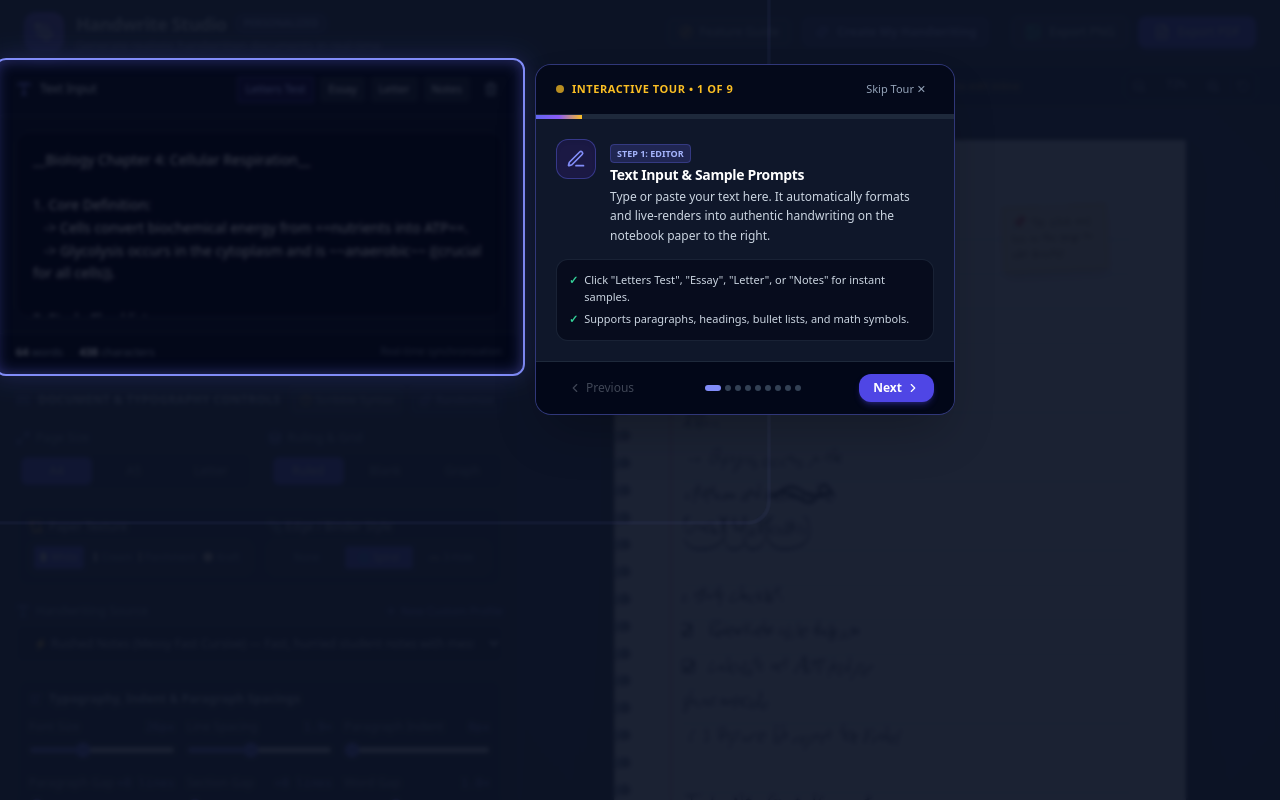
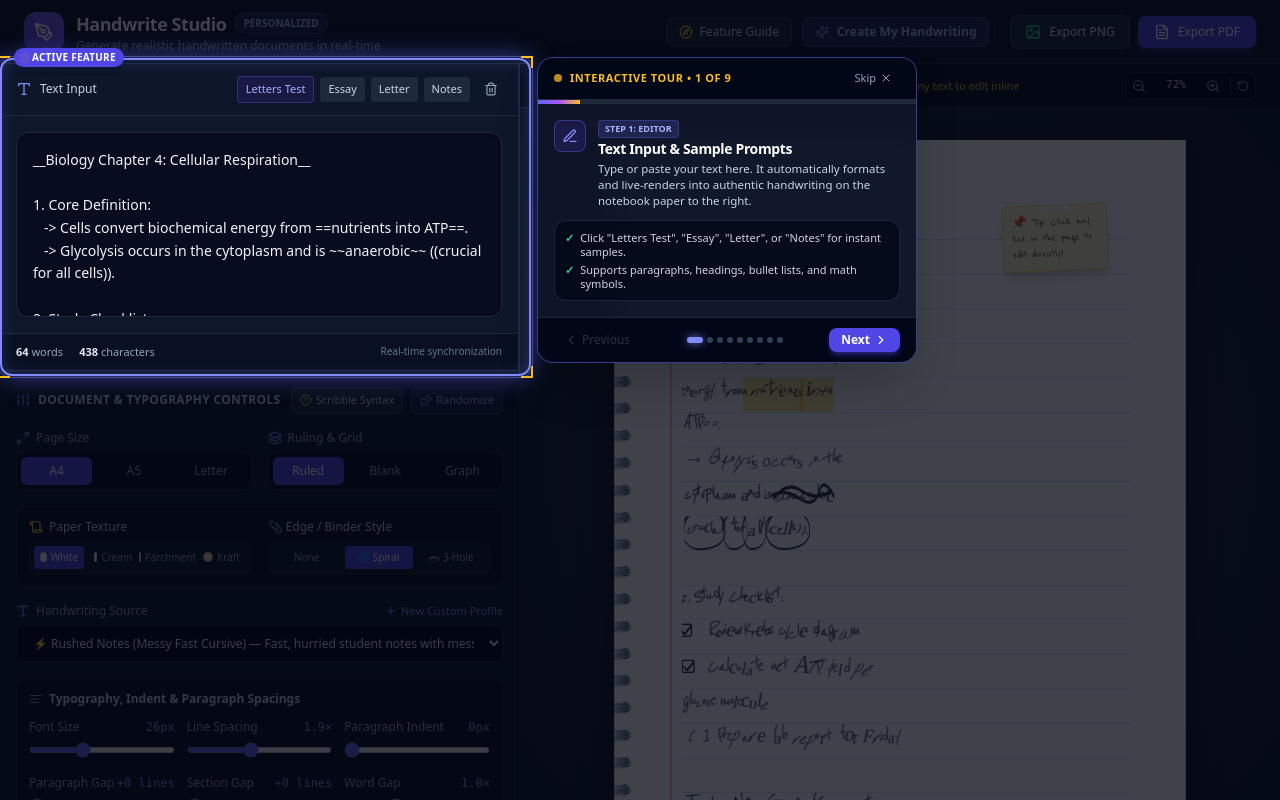
Before and after one commit to nandu65/text-to-handwrite-app, a React (Vite) app: page / in a window 1280 px wide. Built offline with nearby package versions, Linux system fonts and the light colour scheme; a web font is replaced by a local one.

Commit message:
fix(tour): eliminate backdrop blur over target, smart non-occluding positioning, and ensure Next/Previous buttons are always visible in viewport

```diff
--- a/src/components/GuidedTour.tsx
+++ b/src/components/GuidedTour.tsx
@@ -1,4 +1,4 @@
-import React, { useState, useEffect, useRef } from 'react';
+import React, { useState, useEffect, useRef, useCallback } from 'react';
 import {
   Sparkles,
   Edit3,
@@ -12,9 +12,9 @@ import {
   Type,
   Layers,
   MoveVertical,
+  CheckCircle2,
   HelpCircle,
-  CheckCircle2,
-  Compass,
+  Eye,
 } from 'lucide-react';
 
 export interface TourStep {
@@ -35,7 +35,7 @@ const TOUR_STEPS: TourStep[] = [
     targetId: 'tour-text-editor',
     title: 'Text Input & Sample Prompts',
     badge: 'Step 1: Editor',
-    icon: <Edit3 className="w-5 h-5 text-indigo-400" />,
+    icon: <Edit3 className="w-4 h-4 text-indigo-400" />,
     description:
       'Type or paste your text here. It automatically formats and live-renders into authentic handwriting on the notebook paper to the right.',
     tips: [
@@ -49,7 +49,7 @@ const TOUR_STEPS: TourStep[] = [
     targetId: 'tour-scribble-guide',
     title: '✏️ Organic Scribbles & Mistake Syntax',
     badge: 'Step 2: Human Scribbles',
-    icon: <Sparkles className="w-5 h-5 text-amber-400" />,
+    icon: <Sparkles className="w-4 h-4 text-amber-400" />,
     description:
       'Render realistic hand-drawn mistakes, highlights, circle loops, and checkboxes using simple markdown syntax.',
     tips: [
@@ -61,14 +61,14 @@ const TOUR_STEPS: TourStep[] = [
       '-> and => ➔ Handwritten arrows',
     ],
     example: '~~error~~ ==key concept== ((circle this)) __title__ [x] Done -> Next',
-    preferredPlacement: 'bottom',
+    preferredPlacement: 'right',
   },
   {
     id: 'create-handwriting',
     targetId: 'tour-create-handwriting',
     title: '🌟 Create My Handwriting Font',
     badge: 'Step 3: Personal Handwriting',
-    icon: <Type className="w-5 h-5 text-emerald-400" />,
+    icon: <Type className="w-4 h-4 text-emerald-400" />,
     description:
       'Turn your own personal physical handwriting into a digital font with zero background boxes!',
     tips: [
@@ -84,7 +84,7 @@ const TOUR_STEPS: TourStep[] = [
     targetId: 'tour-paper-controls',
     title: '📄 Paper Textures & Spiral Binding',
     badge: 'Step 4: Paper Realism',
-    icon: <Scroll className="w-5 h-5 text-amber-400" />,
+    icon: <Scroll className="w-4 h-4 text-amber-400" />,
     description:
       'Choose authentic physical paper textures and notebook edge bindings.',
     tips: [
@@ -99,7 +99,7 @@ const TOUR_STEPS: TourStep[] = [
     targetId: 'tour-typography-controls',
     title: '📐 Typography, Indent & Spacing',
     badge: 'Step 5: Layout & Flow',
-    icon: <Layers className="w-5 h-5 text-blue-400" />,
+    icon: <Layers className="w-4 h-4 text-blue-400" />,
     description:
       'Fine-tune the geometry of your writing to look naturally spaced and authentic.',
     tips: [
@@ -115,7 +115,7 @@ const TOUR_STEPS: TourStep[] = [
     targetId: 'tour-margins-controls',
     title: '📏 Precise Page Margins',
     badge: 'Step 6: Margins',
-    icon: <MoveVertical className="w-5 h-5 text-indigo-400" />,
+    icon: <MoveVertical className="w-4 h-4 text-indigo-400" />,
     description:
       'Adjust physical margins with millimeter precision.',
     tips: [
@@ -129,7 +129,7 @@ const TOUR_STEPS: TourStep[] = [
     targetId: 'tour-camera-studio',
     title: '📸 Mobile Camera & Desk Studio',
     badge: 'Step 7: Lighting Studio',
-    icon: <Camera className="w-5 h-5 text-violet-400" />,
+    icon: <Camera className="w-4 h-4 text-violet-400" />,
     description:
       'Give your generated pages the authentic look of a smartphone photo taken on a physical desk.',
     tips: [
@@ -145,7 +145,7 @@ const TOUR_STEPS: TourStep[] = [
     targetId: 'tour-paper-preview',
     title: '🖱️ Live Paper & Click-to-Edit',
     badge: 'Step 8: Interactive Canvas',
-    icon: <MousePointer className="w-5 h-5 text-rose-400" />,
+    icon: <MousePointer className="w-4 h-4 text-rose-400" />,
     description:
       'Preview your handwritten document in real-time with full interactive features.',
     tips: [
@@ -160,7 +160,7 @@ const TOUR_STEPS: TourStep[] = [
     targetId: 'tour-export-buttons',
     title: '📥 Ultra-Crisp Export (PNG & PDF)',
     badge: 'Step 9: Export',
-    icon: <Download className="w-5 h-5 text-emerald-400" />,
+    icon: <Download className="w-4 h-4 text-emerald-400" />,
     description:
       'Download your final handwritten assignments with crystal-clear print resolution.',
     tips: [
@@ -180,37 +180,67 @@ export const GuidedTour: React.FC<GuidedTourProps> = ({ isOpen, onClose }) => {
   const [currentStep, setCurrentStep] = useState<number>(0);
   const [targetRect, setTargetRect] = useState<DOMRect | null>(null);
   const popoverRef = useRef<HTMLDivElement>(null);
+  const animFrameRef = useRef<number | null>(null);
 
   const step = TOUR_STEPS[currentStep];
   const isLast = currentStep === TOUR_STEPS.length - 1;
 
   // Locate target element and compute spotlight rectangle
-  const updateTargetPosition = () => {
+  const updateTargetPosition = useCallback(() => {
     if (!isOpen || !step) return;
     const el = document.getElementById(step.targetId);
     if (el) {
-      el.scrollIntoView({ behavior: 'smooth', block: 'center', inline: 'nearest' });
       const rect = el.getBoundingClientRect();
       setTargetRect(rect);
     } else {
       setTargetRect(null);
     }
-  };
+  }, [isOpen, step]);
 
+  // Scroll target element into view smoothly when step changes
   useEffect(() => {
-    if (isOpen) {
-      const timer = setTimeout(updateTargetPosition, 100);
-      window.addEventListener('resize', updateTargetPosition);
-      window.addEventListener('scroll', updateTargetPosition, true);
+    if (!isOpen || !step) return;
 
-      return () => {
-        clearTimeout(timer);
-        window.removeEventListener('resize', updateTargetPosition);
-        window.removeEventListener('scroll', updateTargetPosition, true);
-      };
+    const el = document.getElementById(step.targetId);
+    if (el) {
+      // Smoothly scroll container or window to make element visible
+      el.scrollIntoView({ behavior: 'smooth', block: 'center', inline: 'center' });
     }
-  }, [isOpen, currentStep]);
 
+    // Continuously update position during smooth scroll animation
+    let frames = 0;
+    const loop = () => {
+      updateTargetPosition();
+      frames++;
+      if (frames < 40) {
+        animFrameRef.current = requestAnimationFrame(loop);
+      }
+    };
+    animFrameRef.current = requestAnimationFrame(loop);
+
+    return () => {
+      if (animFrameRef.current) cancelAnimationFrame(animFrameRef.current);
+    };
+  }, [isOpen, currentStep, step, updateTargetPosition]);
+
+  // Listen for window resize and scroll events
+  useEffect(() => {
+    if (!isOpen) return;
+
+    const onScrollOrResize = () => {
+      updateTargetPosition();
+    };
+
+    window.addEventListener('resize', onScrollOrResize, { passive: true });
+    window.addEventListener('scroll', onScrollOrResize, { capture: true, passive: true });
+
+    return () => {
+      window.removeEventListener('resize', onScrollOrResize);
+      window.removeEventListener('scroll', onScrollOrResize, true);
+    };
+  }, [isOpen, updateTargetPosition]);
+
+  // Keyboard navigation
   useEffect(() => {
     const handleKeyDown = (e: KeyboardEvent) => {
       if (!isOpen) return;
@@ -220,7 +250,7 @@ export const GuidedTour: React.FC<GuidedTourProps> = ({ isOpen, onClose }) => {
     };
     window.addEventListener('keydown', handleKeyDown);
     return () => window.removeEventListener('keydown', handleKeyDown);
-  }, [isOpen, currentStep]);
+  }, [isOpen, currentStep, isLast]);
 
   if (!isOpen) return null;
 
@@ -228,7 +258,7 @@ export const GuidedTour: React.FC<GuidedTourProps> = ({ isOpen, onClose }) => {
     if (isLast) {
       handleSkip();
     } else {
-      setCurrentStep((prev) => prev + 1);
+      setCurrentStep((prev) => Math.min(TOUR_STEPS.length - 1, prev + 1));
     }
   };
 
@@ -241,88 +271,161 @@ export const GuidedTour: React.FC<GuidedTourProps> = ({ isOpen, onClose }) => {
     onClose();
   };
 
-  // Compute Popover Position relative to Target Rect
+  // Smart non-occluding popover positioning
   const getPopoverStyle = (): React.CSSProperties => {
+    const cardWidth = Math.min(380, window.innerWidth - 32);
+    const estimatedCardHeight = 320; // Compact height
+    const margin = 18;
+
     if (!targetRect) {
       return {
         position: 'fixed',
         top: '50%',
         left: '50%',
         transform: 'translate(-50%, -50%)',
-        zIndex: 60,
+        width: `${cardWidth}px`,
+        maxHeight: 'calc(100vh - 40px)',
+        zIndex: 70,
       };
     }
 
-    const margin = 16;
-    const popoverWidth = 420;
-    const placement = step.preferredPlacement || 'bottom';
+    const windowW = window.innerWidth;
+    const windowH = window.innerHeight;
 
-    let top = targetRect.bottom + margin;
-    let left = targetRect.left;
+    let placement = step.preferredPlacement || 'right';
 
-    if (placement === 'bottom') {
-      top = targetRect.bottom + margin;
-      left = Math.max(16, Math.min(window.innerWidth - popoverWidth - 16, targetRect.left));
-    } else if (placement === 'right') {
-      top = Math.max(16, Math.min(window.innerHeight - 380, targetRect.top));
-      left = targetRect.right + margin;
-      // If right overflows screen, flip to left
-      if (left + popoverWidth > window.innerWidth - 16) {
-        left = Math.max(16, targetRect.left - popoverWidth - margin);
-      }
-    } else if (placement === 'left') {
-      top = Math.max(16, Math.min(window.innerHeight - 380, targetRect.top));
-      left = Math.max(16, targetRect.left - popoverWidth - margin);
-    } else if (placement === 'top') {
-      top = Math.max(16, targetRect.top - 380 - margin);
-      left = Math.max(16, Math.min(window.innerWidth - popoverWidth - 16, targetRect.left));
+    // Auto-detect best side to NEVER occlude the target element
+    const isTargetOnLeft = targetRect.left + targetRect.width / 2 < windowW * 0.5;
+    const isTargetNearTop = targetRect.top < 110;
+
+    if (isTargetNearTop && (step.id === 'create-handwriting' || step.id === 'export-buttons')) {
+      placement = 'bottom';
+    } else if (isTargetOnLeft) {
+      placement = 'right';
+    } else {
+      placement = 'left';
     }
 
-    // Ensure within viewport
-    top = Math.max(16, Math.min(window.innerHeight - 420, top));
-    left = Math.max(16, Math.min(window.innerWidth - popoverWidth - 16, left));
+    let left = 20;
+    let top = 20;
+
+    if (placement === 'right') {
+      left = targetRect.right + margin;
+      // If right side doesn't fit, clamp or flip
+      if (left + cardWidth > windowW - 16) {
+        left = Math.max(16, targetRect.left - cardWidth - margin);
+      }
+      // Vertically align with target center
+      const targetCenterY = targetRect.top + targetRect.height / 2;
+      top = targetCenterY - estimatedCardHeight / 2;
+    } else if (placement === 'left') {
+      left = targetRect.left - cardWidth - margin;
+      if (left < 16) {
+        left = Math.max(16, targetRect.right + margin);
+      }
+      const targetCenterY = targetRect.top + targetRect.height / 2;
+      top = targetCenterY - estimatedCardHeight / 2;
+    } else if (placement === 'bottom') {
+      top = targetRect.bottom + margin;
+      left = targetRect.left + targetRect.width / 2 - cardWidth / 2;
+    } else if (placement === 'top') {
+      top = targetRect.top - estimatedCardHeight - margin;
+      left = targetRect.left + targetRect.width / 2 - cardWidth / 2;
+    }
+
+    // Viewport bounds clamping - GUARANTEE card is 100% on screen
+    const maxTop = Math.max(16, windowH - estimatedCardHeight - 24);
+    const clampedTop = Math.max(16, Math.min(maxTop, top));
+    const clampedLeft = Math.max(16, Math.min(windowW - cardWidth - 16, left));
 
     return {
       position: 'fixed',
-      top: `${top}px`,
-      left: `${left}px`,
-      width: `${popoverWidth}px`,
-      zIndex: 60,
+      top: `${clampedTop}px`,
+      left: `${clampedLeft}px`,
+      width: `${cardWidth}px`,
+      maxHeight: 'calc(100vh - 32px)',
+      zIndex: 70,
     };
   };
 
+  const pad = 6;
+  const targetX = targetRect ? Math.max(0, targetRect.left - pad) : 0;
+  const targetY = targetRect ? Math.max(0, targetRect.top - pad) : 0;
+  const targetW = targetRect ? targetRect.width + pad * 2 : 0;
+  const targetH = targetRect ? targetRect.height + pad * 2 : 0;
+
   return (
     <div className="fixed inset-0 z-50 pointer-events-auto overflow-hidden animate-in fade-in duration-200">
-      {/* 1. Dark Backdrop Overlay */}
-      <div className="absolute inset-0 bg-slate-950/75 backdrop-blur-[2px] transition-all duration-300" />
+      {/* 1. Crystal-Clear Spotlight Mask Overlay (0% blur, dark ambient shade outside target) */}
+      <svg className="absolute inset-0 w-full h-full pointer-events-none" style={{ zIndex: 51 }}>
+        <defs>
+          <mask id="tour-spotlight-mask">
+            {/* White = dark overlay visible */}
+            <rect x="0" y="0" width="100%" height="100%" fill="white" />
+            {/* Black cutout = 100% transparent & crystal-clear over target */}
+            {targetRect && (
+              <rect
+                x={targetX}
+                y={targetY}
+                width={targetW}
+                height={targetH}
+                rx="10"
+                ry="10"
+                fill="black"
+              />
+            )}
+          </mask>
+        </defs>
+        {/* Darkened backdrop with cutout */}
+        <rect
+          x="0"
+          y="0"
+          width="100%"
+          height="100%"
+          fill="rgba(3, 7, 18, 0.76)"
+          mask="url(#tour-spotlight-mask)"
+        />
+      </svg>
 
-      {/* 2. Target Spotlight Highlight Border & Pulse */}
+      {/* 2. Illuminated Glowing Target Box & Cyber Corners */}
       {targetRect && (
         <div
-          className="absolute pointer-events-none transition-all duration-300 rounded-xl"
+          className="fixed pointer-events-none transition-all duration-200 rounded-xl"
           style={{
-            top: `${targetRect.top - 6}px`,
-            left: `${targetRect.left - 6}px`,
-            width: `${targetRect.width + 12}px`,
-            height: `${targetRect.height + 12}px`,
-            boxShadow: '0 0 0 9999px rgba(15, 23, 42, 0.75), 0 0 25px rgba(99, 102, 241, 0.8), inset 0 0 15px rgba(99, 102, 241, 0.4)',
+            top: `${targetY}px`,
+            left: `${targetX}px`,
+            width: `${targetW}px`,
+            height: `${targetH}px`,
             border: '2px solid #818cf8',
+            boxShadow: '0 0 25px rgba(99, 102, 241, 0.6), inset 0 0 15px rgba(99, 102, 241, 0.25)',
             zIndex: 55,
           }}
         >
-          {/* Animated Neon Pulse Ping */}
-          <div className="absolute -inset-1 rounded-xl border-2 border-indigo-400 opacity-60 animate-ping" />
+          {/* Subtle animated neon pulse halo */}
+          <div className="absolute -inset-1 rounded-xl border border-indigo-400/60 animate-pulse" />
+
+          {/* Glowing Target Corner Accents */}
+          <div className="absolute -top-1 -left-1 w-3 h-3 border-t-2 border-l-2 border-amber-400" />
+          <div className="absolute -top-1 -right-1 w-3 h-3 border-t-2 border-r-2 border-amber-400" />
+          <div className="absolute -bottom-1 -left-1 w-3 h-3 border-b-2 border-l-2 border-amber-400" />
+          <div className="absolute -bottom-1 -right-1 w-3 h-3 border-b-2 border-r-2 border-amber-400" />
+
+          {/* Floating Live Badge */}
+          <div className="absolute -top-3 left-3 px-2 py-0.5 rounded-full bg-indigo-600 text-white text-[10px] font-bold tracking-wide uppercase shadow-md flex items-center gap-1">
+            <span className="w-1.5 h-1.5 rounded-full bg-amber-400 animate-ping" />
+            <span>Active Feature</span>
+          </div>
         </div>
       )}
 
-      {/* 3. Interactive Floating Tooltip Popover */}
+      {/* 3. Non-Occluding Floating Explanation Card */}
       <div
         ref={popoverRef}
         style={getPopoverStyle()}
-        className="bg-slate-900 border border-indigo-500/40 rounded-2xl shadow-2xl overflow-hidden flex flex-col transition-all duration-200"
+        className="bg-slate-900/95 backdrop-blur-md border border-indigo-500/50 rounded-2xl shadow-2xl overflow-hidden flex flex-col transition-all duration-200 text-slate-100"
       >
-        {/* Popover Header */}
-        <div className="px-5 py-3.5 border-b border-slate-800 flex items-center justify-between bg-slate-950/80">
+        {/* Card Header (Always Pinned at Top) */}
+        <div className="px-4 py-2.5 border-b border-slate-800 flex items-center justify-between bg-slate-950/90 shrink-0">
           <div className="flex items-center gap-2">
             <span className="w-2 h-2 rounded-full bg-amber-400 animate-pulse" />
             <span className="text-[11px] font-bold uppercase tracking-wider text-amber-400">
@@ -333,61 +436,62 @@ export const GuidedTour: React.FC<GuidedTourProps> = ({ isOpen, onClose }) => {
           <button
             type="button"
             onClick={handleSkip}
-            className="text-[11px] text-slate-400 hover:text-slate-200 font-medium px-2 py-0.5 rounded hover:bg-slate-800 transition"
+            className="flex items-center gap-1 text-[11px] text-slate-400 hover:text-white font-medium px-2 py-0.5 rounded hover:bg-slate-800 transition"
           >
-            Skip Tour ✕
+            <span>Skip</span>
+            <X className="w-3 h-3" />
           </button>
         </div>
 
         {/* Progress Bar */}
-        <div className="w-full bg-slate-800 h-1">
+        <div className="w-full bg-slate-800 h-1 shrink-0">
           <div
-            className="bg-gradient-to-r from-indigo-500 via-violet-500 to-amber-400 h-full transition-all duration-300"
+            className="bg-gradient-to-r from-indigo-500 via-purple-500 to-amber-400 h-full transition-all duration-300"
             style={{ width: `${((currentStep + 1) / TOUR_STEPS.length) * 100}%` }}
           />
         </div>
 
-        {/* Popover Content */}
-        <div className="p-5 space-y-3.5 max-h-[360px] overflow-y-auto">
-          <div className="flex items-start gap-3.5">
-            <div className="w-10 h-10 rounded-xl bg-indigo-950/80 border border-indigo-500/40 flex items-center justify-center shrink-0 shadow-inner">
+        {/* Card Body (Scrollable if height is constrained) */}
+        <div className="p-4 space-y-3 overflow-y-auto flex-1 min-h-0 text-xs custom-scrollbar">
+          <div className="flex items-start gap-3">
+            <div className="w-8 h-8 rounded-lg bg-indigo-950/90 border border-indigo-500/40 flex items-center justify-center shrink-0 shadow-inner">
               {step.icon}
             </div>
 
-            <div className="space-y-0.5">
-              <span className="text-[9px] uppercase font-bold px-1.5 py-0.5 rounded bg-indigo-500/20 text-indigo-300 border border-indigo-500/30">
+            <div className="space-y-0.5 min-w-0 flex-1">
+              <span className="inline-block text-[9px] uppercase font-bold px-1.5 py-0.2 rounded bg-indigo-500/20 text-indigo-300 border border-indigo-500/30">
                 {step.badge}
               </span>
-              <h3 className="text-sm font-bold text-white tracking-tight">{step.title}</h3>
-              <p className="text-xs text-slate-300 leading-relaxed">{step.description}</p>
+              <h3 className="text-sm font-bold text-white tracking-tight leading-tight">{step.title}</h3>
+              <p className="text-[11.5px] text-slate-300 leading-snug pt-0.5">{step.description}</p>
             </div>
           </div>
 
-          {/* Tips List */}
-          <div className="bg-slate-950/60 p-3 rounded-xl border border-slate-800/80 space-y-1.5 text-[11px] text-slate-300">
+          {/* Tips Bullet List */}
+          <div className="bg-slate-950/70 p-2.5 rounded-xl border border-slate-800/90 space-y-1 text-[11px] text-slate-300">
             {step.tips.map((tip, idx) => (
-              <div key={idx} className="flex items-start gap-1.5">
-                <span className="text-emerald-400 font-bold">✓</span>
+              <div key={idx} className="flex items-start gap-1.5 leading-tight">
+                <span className="text-emerald-400 font-bold shrink-0">✓</span>
                 <span>{tip}</span>
               </div>
             ))}
           </div>
 
-          {/* Example Code */}
+          {/* Example Code Snippet */}
           {step.example && (
-            <div className="p-2.5 bg-slate-950 rounded-lg border border-amber-500/30 text-[11px] font-mono text-amber-300 whitespace-pre-wrap">
+            <div className="p-2 bg-slate-950 rounded-lg border border-amber-500/30 text-[10.5px] font-mono text-amber-300 whitespace-pre-wrap leading-tight">
               {step.example}
             </div>
           )}
         </div>
 
-        {/* Popover Navigation Footer */}
-        <div className="px-5 py-3 bg-slate-950/90 border-t border-slate-800 flex items-center justify-between">
+        {/* Card Footer (Always Pinned at Bottom with Previous / Next) */}
+        <div className="px-4 py-2.5 bg-slate-950/95 border-t border-slate-800 flex items-center justify-between shrink-0">
           <button
             type="button"
             onClick={handlePrev}
             disabled={currentStep === 0}
-            className="flex items-center gap-1 px-3 py-1.5 rounded-lg text-xs font-medium text-slate-300 hover:text-white hover:bg-slate-800 disabled:opacity-30 disabled:pointer-events-none transition"
+            className="flex items-center gap-1 px-2.5 py-1 rounded-lg text-xs font-medium text-slate-300 hover:text-white hover:bg-slate-800 disabled:opacity-20 disabled:pointer-events-none transition"
           >
             <ChevronLeft className="w-3.5 h-3.5" />
             <span>Previous</span>
@@ -402,9 +506,10 @@ export const GuidedTour: React.FC<GuidedTourProps> = ({ isOpen, onClose }) => {
                 onClick={() => setCurrentStep(idx)}
                 className={`h-1.5 rounded-full transition-all ${
                   idx === currentStep
-                    ? 'w-4 bg-indigo-400'
+                    ? 'w-4 bg-indigo-400 shadow-[0_0_8px_rgba(129,140,248,0.8)]'
                     : 'w-1.5 bg-slate-700 hover:bg-slate-500'
                 }`}
+                title={`Jump to step ${idx + 1}`}
               />
             ))}
           </div>
@@ -412,9 +517,9 @@ export const GuidedTour: React.FC<GuidedTourProps> = ({ isOpen, onClose }) => {
           <button
             type="button"
             onClick={handleNext}
-            className="flex items-center gap-1 px-3.5 py-1.5 rounded-xl text-xs font-semibold text-white bg-indigo-600 hover:bg-indigo-500 shadow-md shadow-indigo-600/30 transition active:scale-95"
+            className="flex items-center gap-1 px-3 py-1 rounded-lg text-xs font-semibold text-white bg-indigo-600 hover:bg-indigo-500 shadow-md shadow-indigo-600/40 transition active:scale-95"
           >
-            <span>{isLast ? 'Finish Guide 🎉' : 'Next'}</span>
+            <span>{isLast ? 'Done 🎉' : 'Next'}</span>
             {!isLast && <ChevronRight className="w-3.5 h-3.5" />}
           </button>
         </div>
```
